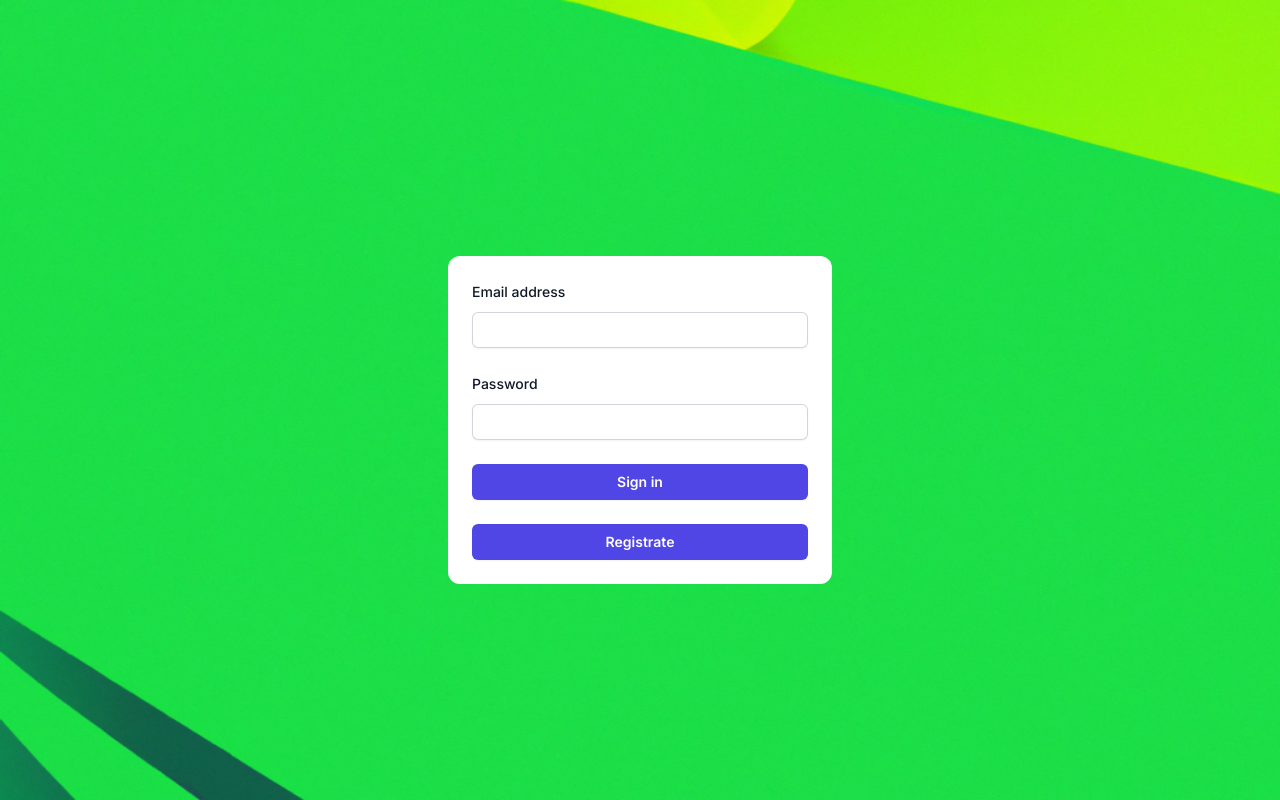
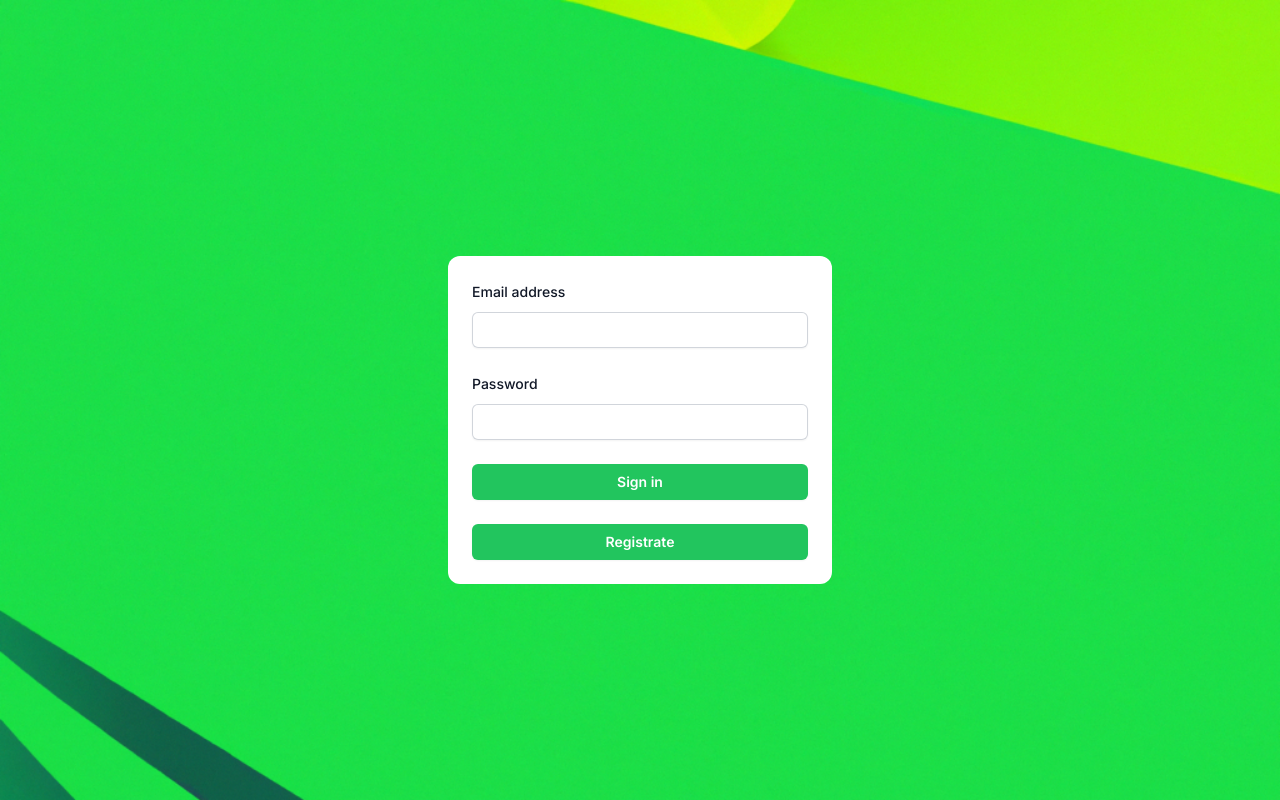
Before and after one commit to commanderROHANIK/evoScooter, a Next.js app in the folder evoscooter/: page /login in a window 1280 px wide. Built offline with nearby package versions, Linux system fonts and the light colour scheme.

Commit message:
fix button colors on login and registration page

```diff
--- a/evoscooter/app/login/page.js
+++ b/evoscooter/app/login/page.js
@@ -61,7 +61,7 @@
         <div className="m-6">
           <button
             type="button"
-            className="flex w-full justify-center rounded-md bg-indigo-600 px-3 py-1.5 text-sm font-semibold leading-6 text-white shadow-sm hover:bg-indigo-500 focus-visible:outline focus-visible:outline-2 focus-visible:outline-offset-2 focus-visible:outline-indigo-600"
+            className="flex w-full justify-center rounded-md bg-green-500 px-3 py-1.5 text-sm font-semibold leading-6 text-white shadow-sm hover:bg-green-600 focus-visible:outline focus-visible:outline-2 focus-visible:outline-offset-2 focus-visible:outline-indigo-600"
             onClick={handleLogin}
           >
             Sign in
@@ -70,7 +70,7 @@
         <div className="m-6">
           <Link
             href="/registration"
-            className="flex w-full justify-center rounded-md bg-indigo-600 px-3 py-1.5 text-sm font-semibold leading-6 text-white shadow-sm hover:bg-indigo-500 focus-visible:outline focus-visible:outline-2 focus-visible:outline-offset-2 focus-visible:outline-indigo-600">
+            className="flex w-full justify-center rounded-md bg-green-500 px-3 py-1.5 text-sm font-semibold leading-6 text-white shadow-sm hover:bg-green-600 focus-visible:outline focus-visible:outline-2 focus-visible:outline-offset-2 focus-visible:outline-indigo-600">
             Registrate
           </Link>
         </div>
--- a/evoscooter/app/registration/page.js
+++ b/evoscooter/app/registration/page.js
@@ -134,7 +134,7 @@
           <button
             type="button"
             onClick={submit}
-            className="flex w-full justify-center rounded-md bg-indigo-600 px-3 py-1.5 text-sm font-semibold leading-6 text-white shadow-sm hover:bg-indigo-500 focus-visible:outline focus-visible:outline-2 focus-visible:outline-offset-2 focus-visible:outline-indigo-600"
+            className="flex w-full justify-center rounded-md bg-green-500 px-3 py-1.5 text-sm font-semibold leading-6 text-white shadow-sm hover:bg-green-600 focus-visible:outline focus-visible:outline-2 focus-visible:outline-offset-2 focus-visible:outline-indigo-600"
           >
             Registrate
           </button>
```
